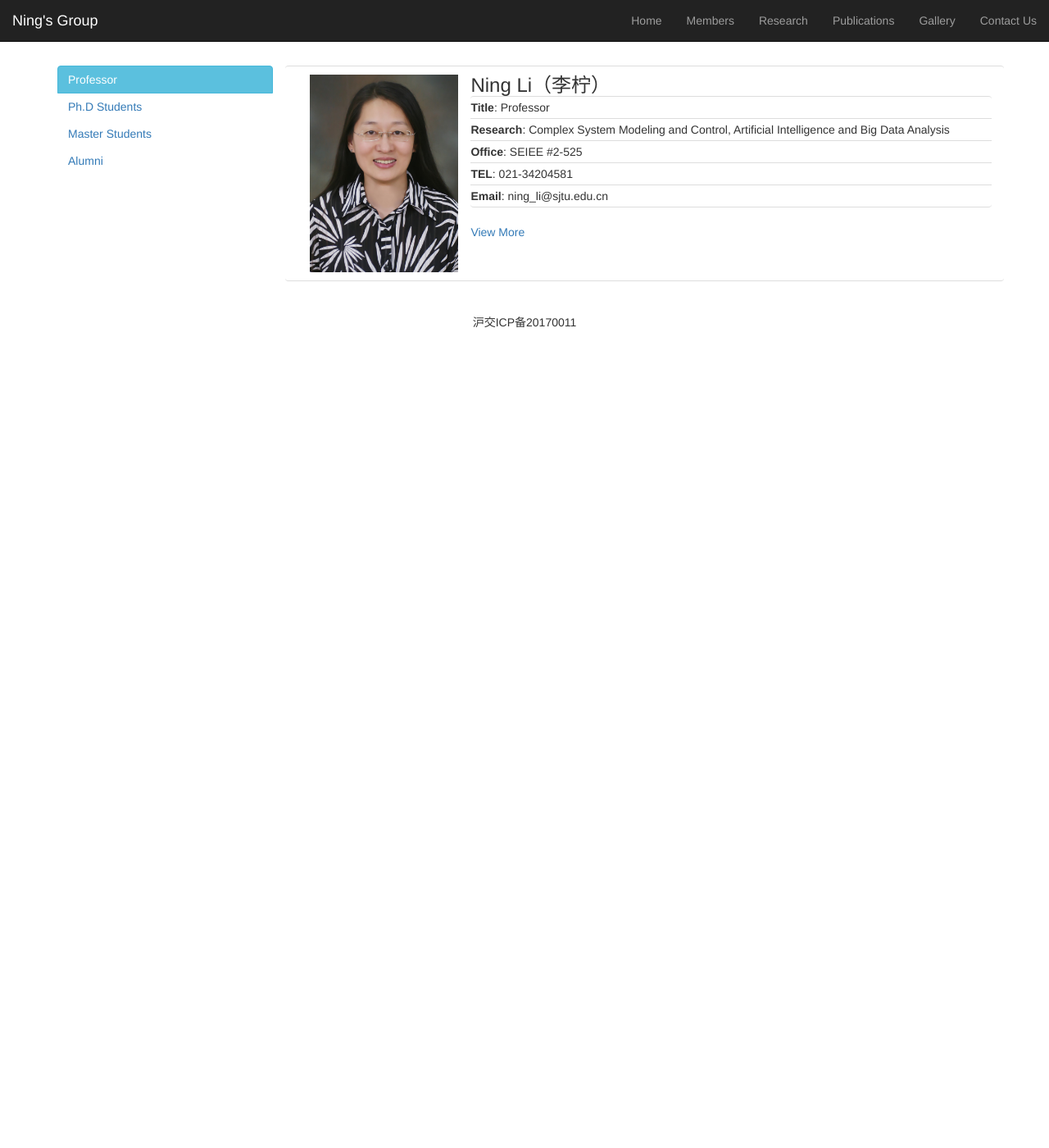
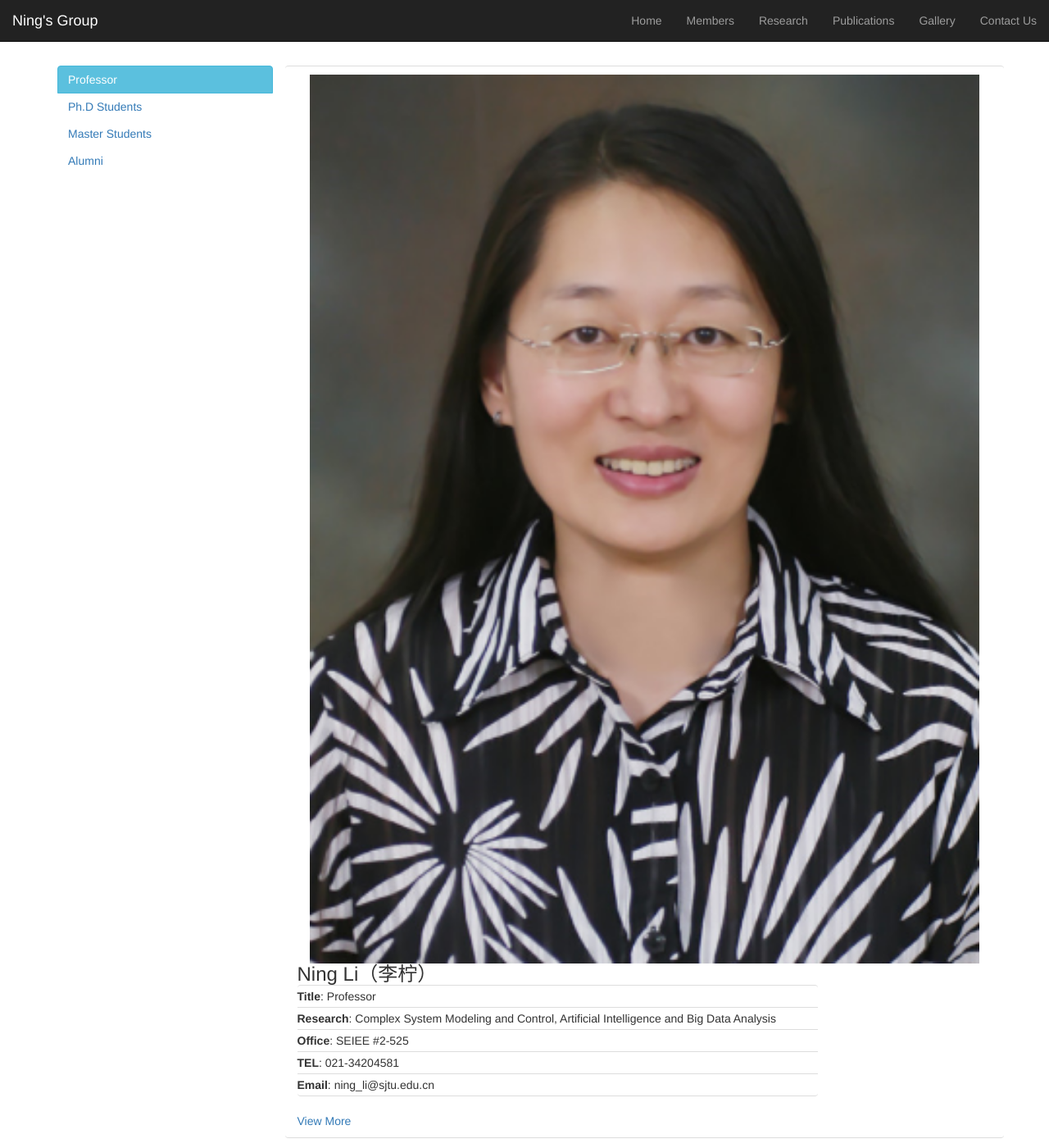
Before and after one commit to academic532/academic532.github.io, a Jekyll site: the page built from members/index.html, in a window 1280 px wide and 1400 px high. Shown: the whole window at 82% size. Built offline with Jekyll 4.4.1, drawn with Linux system fonts in a browser that asks for light colours; nearby versions of some CDN libraries.

Commit message:
Update index.html

```diff
--- a/members/index.html
+++ b/members/index.html
@@ -66,4 +66,21 @@ title: Members
 h3 {
   margin:0 0;
 }
+    .img-rounded {
+    /* CSS圆角边框样式 */
+  }
+
+  .img-responsive {
+    /* 让图片响应式，即根据父元素的宽度自动调整大小 */
+    max-width: 100%; /* 限制图片的最大宽度为父元素的100% */
+    height: auto;    /* 保持图片的原始纵横比例 */
+  }
+
+  .col-xs-5 img,
+  .col-md-3 img,
+  .col-xs-7 img,
+  .col-md-9 img {
+    /* 限制图片在特定列中的宽度 */
+    width: 100%; /* 限制图片宽度为列的100% */
+  }
 </style>
```
